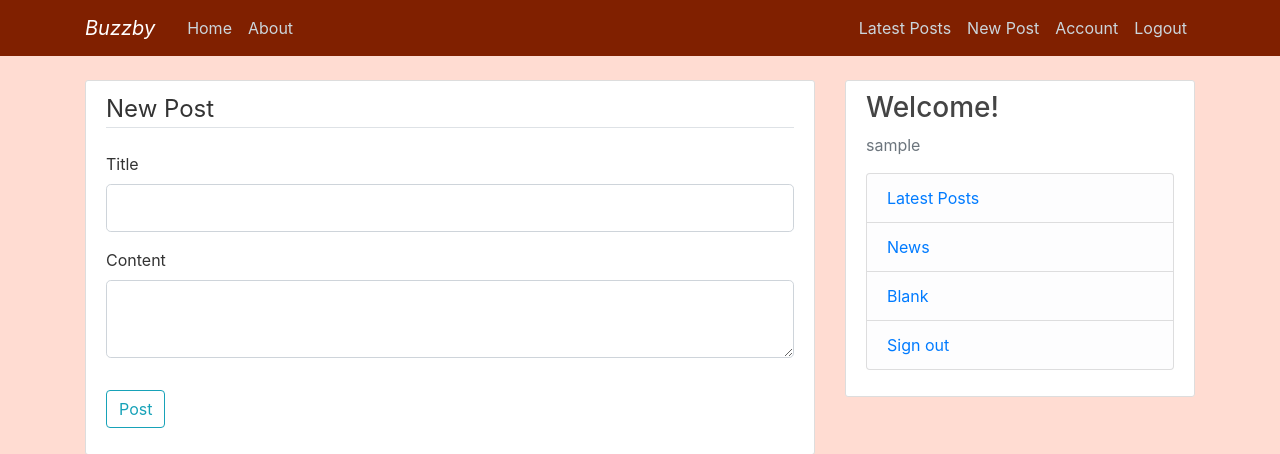
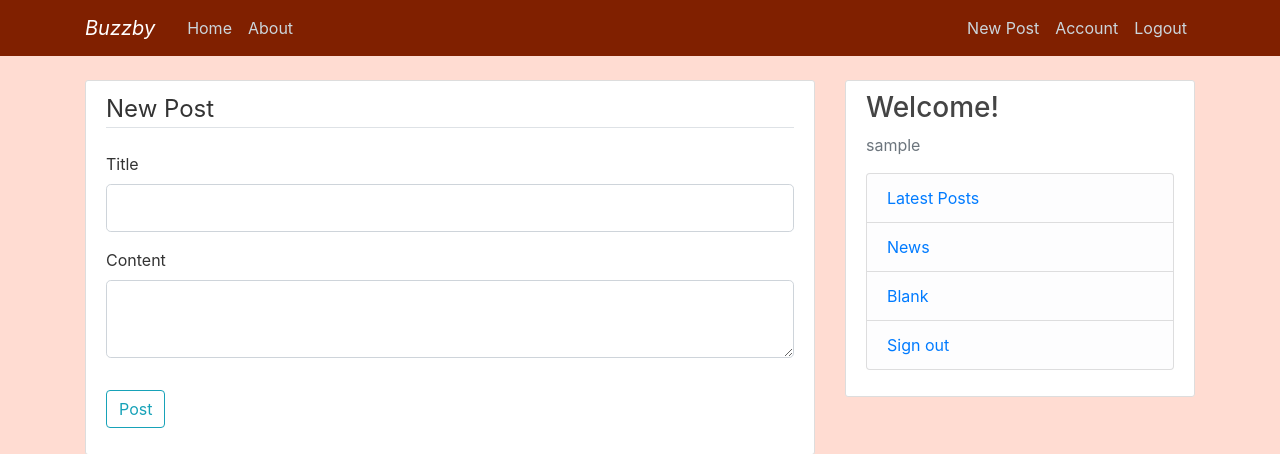
Before and after one commit to realnihal/buzzby.ml-A-Social-Media-site, a Flask app: page /post/new in a window 1280 px wide. Shown: the top 454 px of the page. Run offline with Flask 2, Linux system fonts and the light colour scheme; the visitor is signed in with stand-in values (Sample User, id 1); data comes from the database, SQL or seed files in the repository; some libraries are stand-ins or nearby versions.

Commit message:
latest posts

```diff
--- a/flaskblog/templates/layout.html
+++ b/flaskblog/templates/layout.html
@@ -31,7 +31,7 @@
             <!-- Navbar Right Side -->
             <div class="navbar-nav">
               {% if current_user.is_authenticated %}
-                <a class="nav-item nav-link" href="{{ url_for('posts.main.home') }}">Latest Posts</a>
+
                 <a class="nav-item nav-link" href="{{ url_for('posts.new_post') }}">New Post</a>
                 <a class="nav-item nav-link" href="{{ url_for('users.account') }}">Account</a>
                 <a class="nav-item nav-link" href="{{ url_for('users.logout') }}">Logout</a>
```
